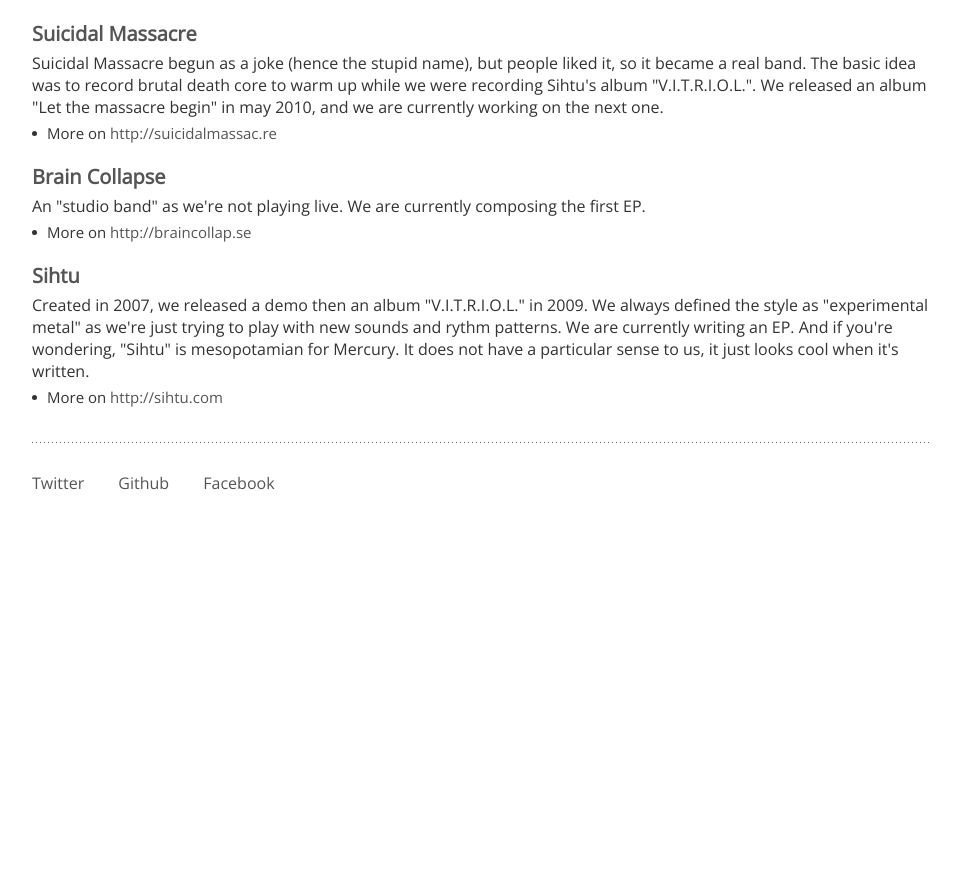
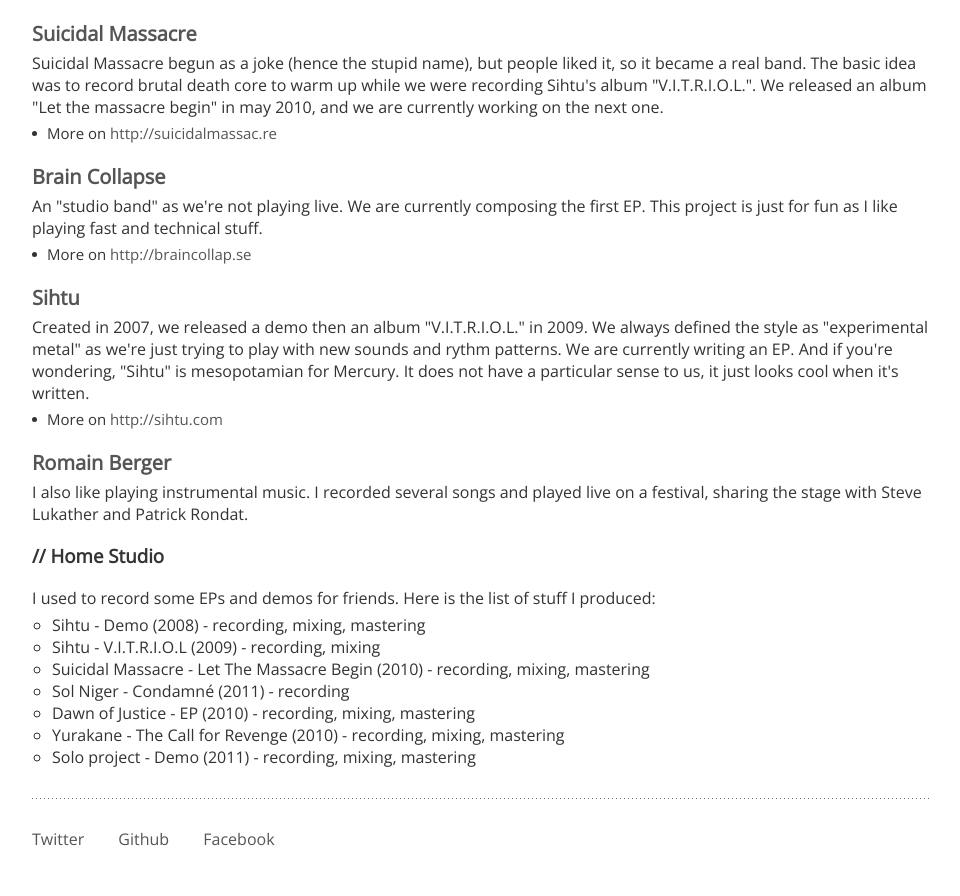
Before and after one commit to romainberger/romainberger.com, a Flask app: page /music in a window 1280 px wide. Shown: the part 407-1303 px from the top of the page, without its empty margins (158-1118 px from the left). Before the commit the page ends 897 px from the top, so only its background shows below. Run offline with Flask 2, Linux system fonts and the light colour scheme; some libraries are stand-ins or nearby versions.

Commit message:
Added some more content

```diff
--- a/app/static/css/base.scss
+++ b/app/static/css/base.scss
@@ -206,4 +206,9 @@ a:hover {
 	.more {
 		font-size: 15px;
 	}
+
+	.record-list {
+		padding-left: 20px;
+		list-style: circle;
+	}
 }
--- a/app/static/js/main.js
+++ b/app/static/js/main.js
@@ -2,8 +2,8 @@
 !function($, window, document) {
 
   $('#resume-trigger').click(function() {
-    $(this).slideUp(200)
-    $('#resume').slideDown(500)
+    $(this).fadeOut(500)
+    $('#resume').fadeIn(500)
   })
 
 }(window.jQuery, window, document);
--- a/app/templates/music.html
+++ b/app/templates/music.html
@@ -14,11 +14,26 @@
 	<p class="more"><i class="bullet"></i>More on <a href="http://suicidalmassac.re" title="Suicidal Massacre">http://suicidalmassac.re</a></p>
 
 	<h4><a href="http://braincollap.se" title="Brain Collapse">Brain Collapse</a></h4>
-	<p>An "studio band" as we're not playing live. We are currently composing the first EP.</p>
+	<p>An "studio band" as we're not playing live. We are currently composing the first EP. This project is just for fun as I like playing fast and technical stuff.</p>
 	<p class="more"><i class="bullet"></i>More on <a href="http://braincollap.se" title="Brain Collapse">http://braincollap.se</a></p>
 
 	<h4><a href="http;//sihtu.com" title="Sihtu">Sihtu</a></h4>
 	<p>Created in 2007, we released a demo then an album "V.I.T.R.I.O.L." in 2009. We always defined the style as "experimental metal" as we're just trying to play with new sounds and rythm patterns. We are currently writing an EP. And if you're wondering, "Sihtu" is mesopotamian for Mercury. It does not have a particular sense to us, it just looks cool when it's written.</p>
 	<p class="more"><i class="bullet"></i>More on <a href="http://sihtu.com" title="Sihtu">http://sihtu.com</a></p>
+
+	<h4><a href="https://www.facebook.com/romainbergerband" title="Romain Berger">Romain Berger</a></h4>
+	<p>I also like playing instrumental music. I recorded several songs and played live on a festival, sharing the stage with Steve Lukather and Patrick Rondat.</p>
+
+	<h3>// Home Studio</h3>
+	<p>I used to record some EPs and demos for friends. Here is the list of stuff I produced:</p>
+	<ul class="record-list">
+		<li>Sihtu - Demo (2008) - recording, mixing, mastering</li>
+		<li>Sihtu - V.I.T.R.I.O.L (2009) - recording, mixing</li>
+		<li>Suicidal Massacre - Let The Massacre Begin (2010) - recording, mixing, mastering</li>
+		<li>Sol Niger - Condamn&eacute; (2011) - recording</li>
+		<li>Dawn of Justice - EP (2010) - recording, mixing, mastering</li>
+		<li>Yurakane - The Call for Revenge (2010) - recording, mixing, mastering</li>
+		<li>Solo project - Demo (2011) - recording, mixing, mastering</li>
+	</ul>
 </div>
 {% endblock %}
```
Also changed, not shown: app/static/css/main.css (+1 -1 lines).
